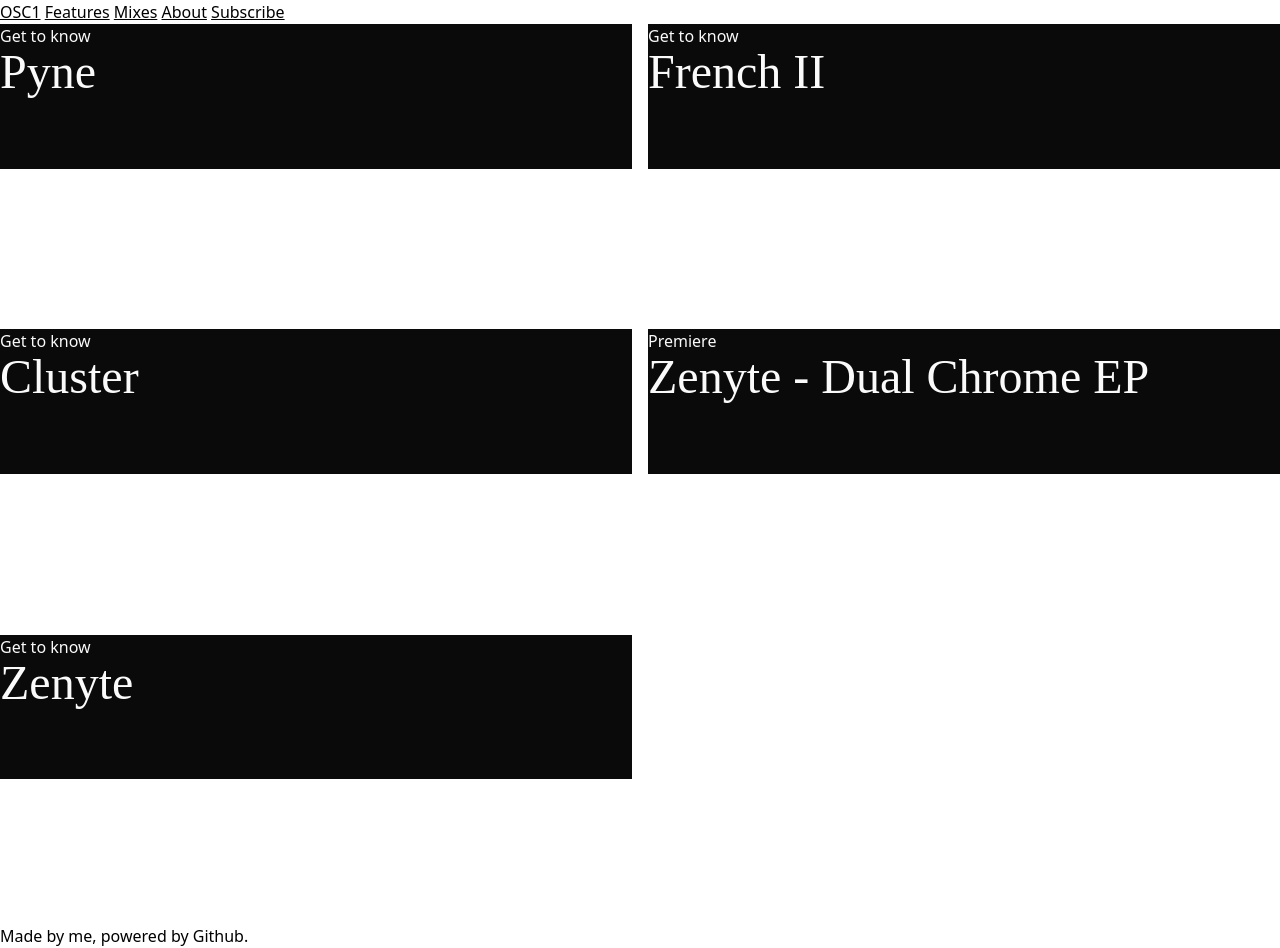
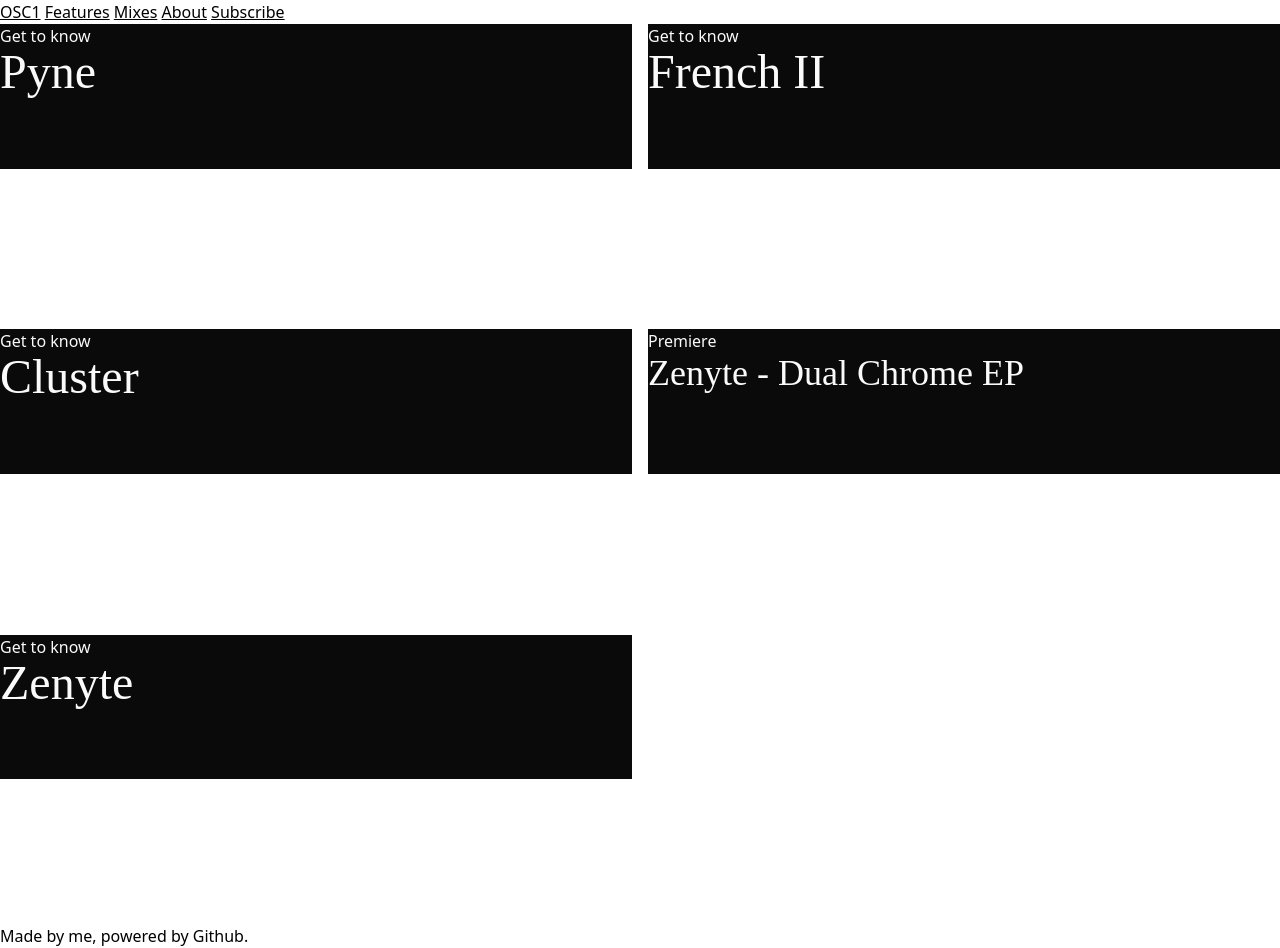
Before and after one commit to osc1blog/osc1blog.github.io, a Jekyll site: the page built from index.markdown, in a window 1280 px wide. Built offline with Jekyll 4.4.1, drawn with Linux system fonts in a browser that asks for light colours; nearby versions of some CDN libraries; some web fonts are replaced.

Commit message:
Update home.html

```diff
--- a/_layouts/home.html
+++ b/_layouts/home.html
@@ -7,7 +7,12 @@ layout: default
       <a href="{{ post.url }}" class="w-full h-full">
         {% assign parts = post.title | split: ": " %}
         <h3>{{ parts.first }}</h3>
-        <h1 class="text-5xl">{{ parts.last }}</h1>
+        {% assign last = parts.last %}
+        {% if last.size > 10 %}
+          <h1 class="text-4xl">{{ parts.last }}</h1>
+        {% else %}
+          <h1 class="text-5xl">{{ parts.last }}</h1>
+        {% endif %}
       </a>
     </div>
   {% endfor %}
```
